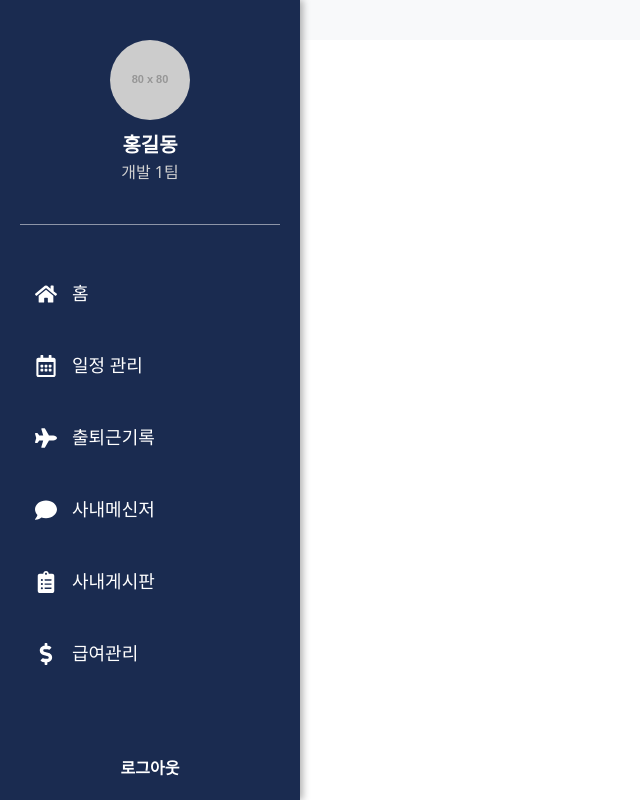
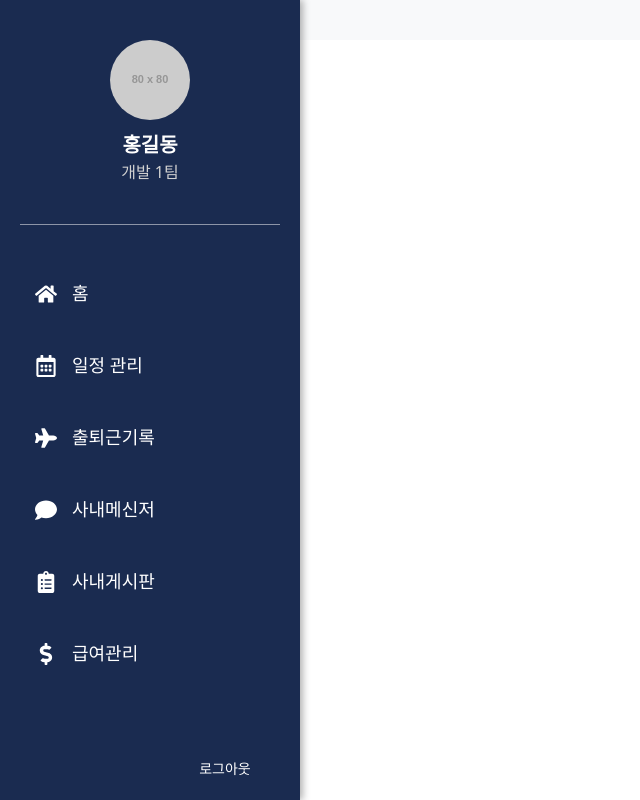
Before and after one commit to wook219/hr-handlers-FE, a React (Create React App) app: page / in a window 1280 px wide. Shown: the whole page, without its empty margins (0-640 px from the left). Built offline with nearby package versions, Linux system fonts and the light colour scheme.

Commit message:
feat: logout 구현

```diff
--- a/src/components/Sidebar/Sidebar.js
+++ b/src/components/Sidebar/Sidebar.js
@@ -4,12 +4,18 @@ import { FaHome, FaPlane, FaComment, FaClipboardList, FaDollarSign, FaRegCalenda
 import { useUser } from "../../context/UserContext"; // 유저 Context 가져오기
 
 function Sidebar() {
-  const { user } = useUser(); // Context에서 유저 정보 가져오기
-  const navigation = useNavigation();
+    const { user } = useUser(); // Context에서 유저 정보 가져오기
+    const navigation = useNavigation();
+
+  // 로그아웃
+  const handleLogout = () => {
+    localStorage.removeItem("access_token"); // 토큰 제거
+    navigation.toLogin();
+  };
 
   return (
     <div className="sidebar">
-      <div className="profile">
+      <div className="profile" onClick={navigation.toMyPage} style={{ cursor: "pointer" }}>
         <img
           className="profile-img"
           src="https://via.placeholder.com/80"
@@ -55,7 +61,19 @@ function Sidebar() {
         </ul>
       </nav>
       <div className="logout">
-        <a href="#">로그아웃</a>
+      <button
+        onClick={handleLogout}
+        className="logout-button"
+        style={{
+          background: "none",
+          border: "none",
+          color: "white",
+          marginLeft: "150px",
+          fontSize: "14px"
+        }}
+      >
+        로그아웃
+      </button>
       </div>
     </div>
   );
--- a/src/components/Sidebar/useNavigation.js
+++ b/src/components/Sidebar/useNavigation.js
@@ -7,5 +7,7 @@ export const useNavigation = () => {
   return {
     toTodo: () => navigate(PATHS.TODO),
     toHome: () => navigate(PATHS.HOME),
+    toMyPage: () => navigate(PATHS.MYPAGE),
+    toLogin: () => navigate(PATHS.LOGIN),
   };
 };
--- a/src/constants/paths.js
+++ b/src/constants/paths.js
@@ -1,4 +1,6 @@
 export const PATHS = {
     TODO: '/todo',
     HOME: '/',
+    MYPAGE: '/mypage',
+    LOGIN: '/login',
 };
```
Also changed, not shown: src/pages/Employee/Logout.js (added).
